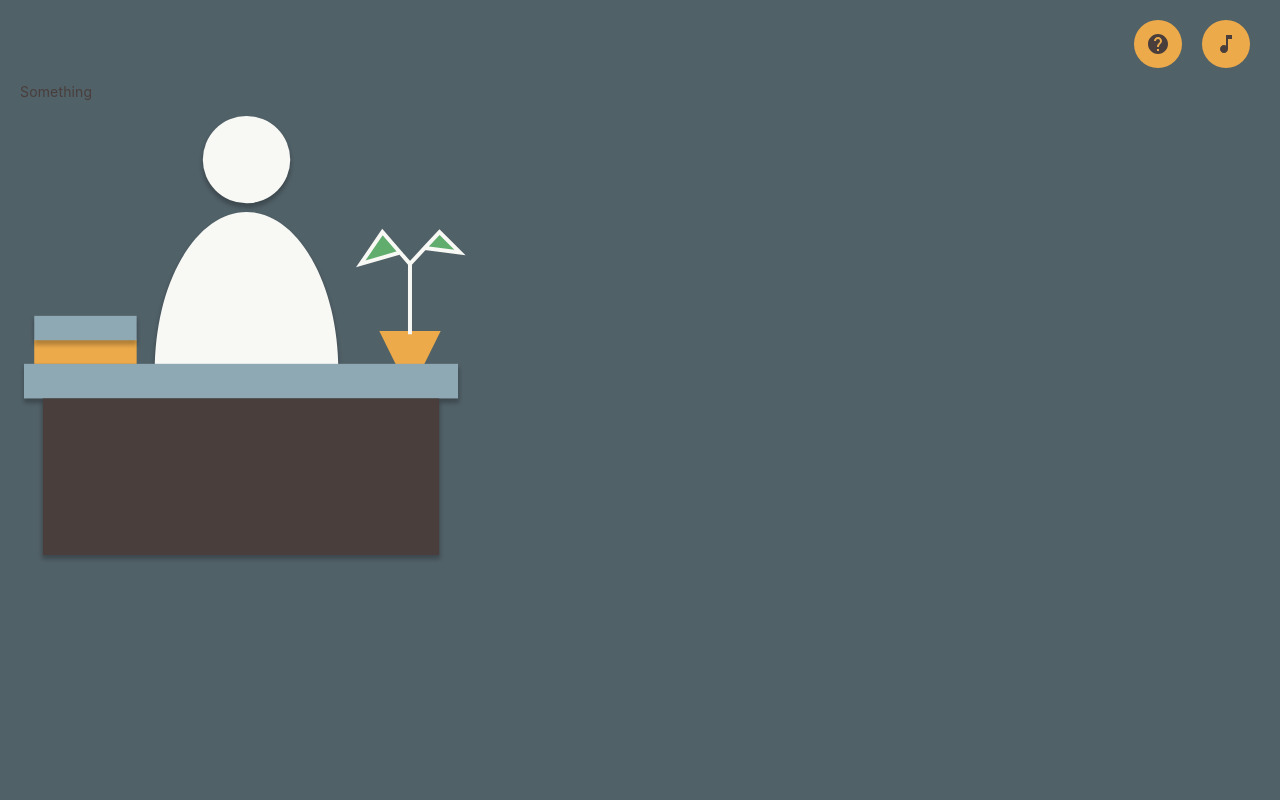
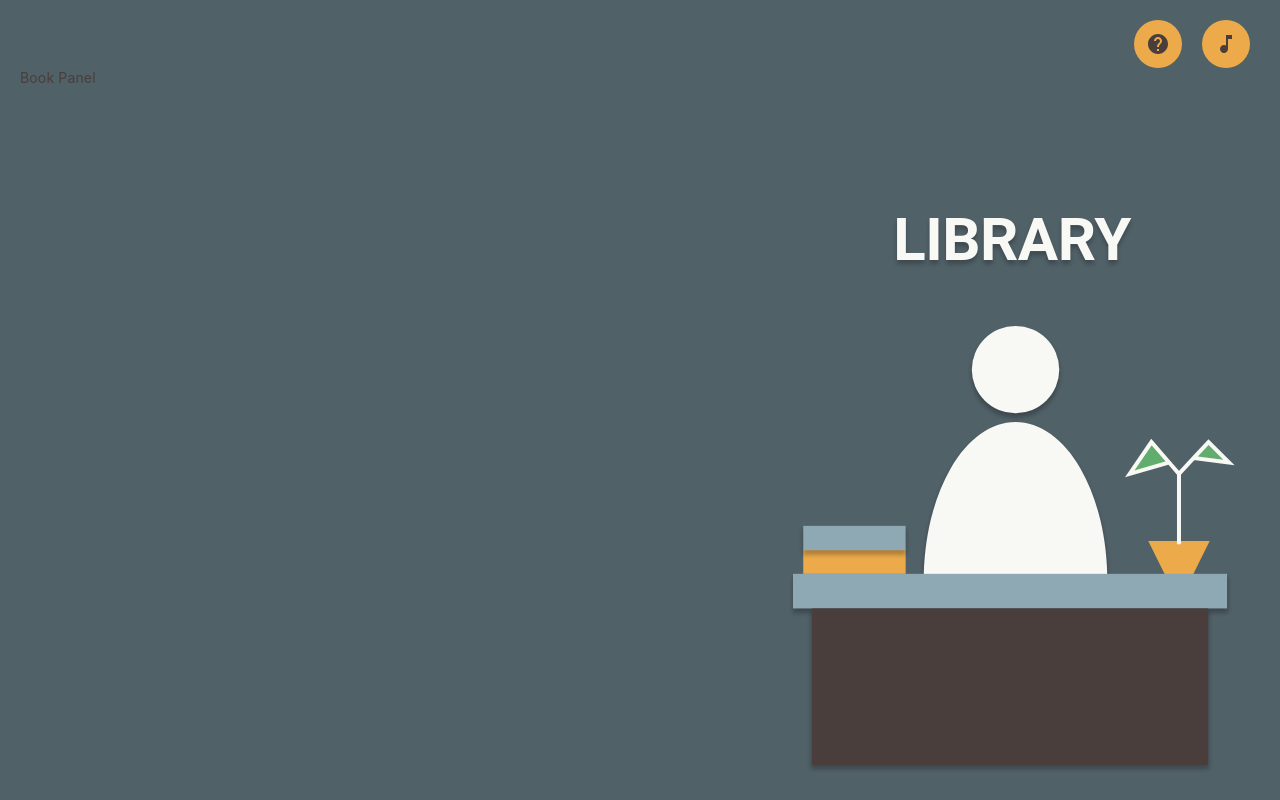
Before and after one commit to chrisrabe/library, a React (Create React App) app in the folder library-client/: page / in a window 1280 px wide. Built offline with nearby package versions, Linux system fonts and the light colour scheme.

Commit message:
added librarian

```diff
--- a/library-client/src/components/common/IconButton/styles.js
+++ b/library-client/src/components/common/IconButton/styles.js
@@ -1,7 +1,9 @@
 import { IconButton } from '@material-ui/core';
 import styled from 'styled-components';
 import colors from 'utils/colors';
-import { pulsate } from 'utils/keyframes';
+import { getPulsateFrames } from 'utils/keyframes';
+
+const pulsate = getPulsateFrames(1, 1.2);
 
 export const StyledIconButton = styled(IconButton)`
   color: ${(props) => props.theme.palette.text.primary};
--- /dev/null
+++ b/library-client/src/components/pages/Home/components/BookPanel/index.jsx
@@ -0,0 +1,12 @@
+import React from 'react';
+import styled from 'styled-components';
+
+const Container = styled.div`
+  display: flex;
+  width: 60%;
+  height: 100%;
+`;
+
+const BookPanel = () => <Container>Book Panel</Container>;
+
+export default BookPanel;
--- /dev/null
+++ b/library-client/src/components/pages/Home/components/LibrarianPanel/index.jsx
@@ -0,0 +1,14 @@
+import React from 'react';
+import Librarian from 'assets/librarian.svg';
+import { Container, SignText, ImageContainer, LibrarianImage } from './styles';
+
+const LibrarianPanel = () => (
+  <Container>
+    <SignText variant="h2">Library</SignText>
+    <ImageContainer>
+      <LibrarianImage src={Librarian} alt="Librarian" />
+    </ImageContainer>
+  </Container>
+);
+
+export default LibrarianPanel;
--- /dev/null
+++ b/library-client/src/components/pages/Home/components/LibrarianPanel/styles.js
@@ -0,0 +1,33 @@
+import styled from 'styled-components';
+import { Typography } from '@material-ui/core';
+import colors from 'utils/colors';
+import { getPulsateFrames } from 'utils/keyframes';
+
+const pulsate = getPulsateFrames(1, 1.02);
+
+export const Container = styled.div`
+  display: flex;
+  flex-direction: column;
+  width: 40%;
+  height: 100%;
+  align-items: center;
+  justify-content: flex-end;
+`;
+
+export const SignText = styled(Typography)`
+  text-transform: uppercase;
+  font-weight: bold;
+  text-shadow: 0px 4px 4px rgba(0, 0, 0, 0.25);
+  color: ${colors.light};
+`;
+
+export const ImageContainer = styled.div`
+  margin-top: 10%;
+`;
+
+export const LibrarianImage = styled.img`
+  :hover {
+    cursor: pointer;
+    animation: ${pulsate} 800ms ease-in infinite alternate;
+  }
+`;
--- a/library-client/src/components/pages/Home/index.jsx
+++ b/library-client/src/components/pages/Home/index.jsx
@@ -1,21 +1,26 @@
 import React from 'react';
-import Librarian from 'assets/librarian.svg';
 import styled from 'styled-components';
-import Header from 'components/pages/Home/components/Header';
+import Header from './components/Header';
+import BookPanel from './components/BookPanel';
+import LibrarianPanel from './components/LibrarianPanel';
 
 const Container = styled.div`
   height: 100%;
 `;
 
+const Content = styled.div`
+  display: flex;
+  flex-direction: row;
+  height: calc(100% - 50px);
+`;
+
 const Home = () => (
   <Container>
     <Header />
-    <div>
-      <p>Something</p>
-    </div>
-    <div>
-      <img src={Librarian} alt="Librarian" />
-    </div>
+    <Content>
+      <BookPanel />
+      <LibrarianPanel />
+    </Content>
   </Container>
 );
 
--- a/library-client/src/utils/keyframes.js
+++ b/library-client/src/utils/keyframes.js
@@ -1,11 +1,11 @@
 import { keyframes } from 'styled-components';
 
-export const pulsate = keyframes`
+export const getPulsateFrames = (fromScale, toScale) => keyframes`
   from {
-    transform: scale(1);
+    transform: scale(${fromScale});
   }
 
   to {
-    transform: scale(1.2);
+    transform: scale(${toScale});
   }
 `;
```
Also changed, not shown: 1 other file (tests, documents, lock files or other folders).
